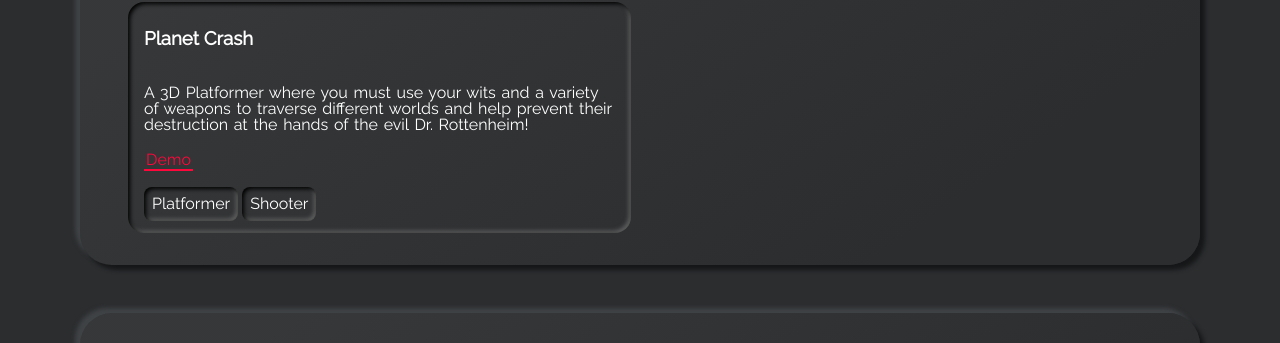
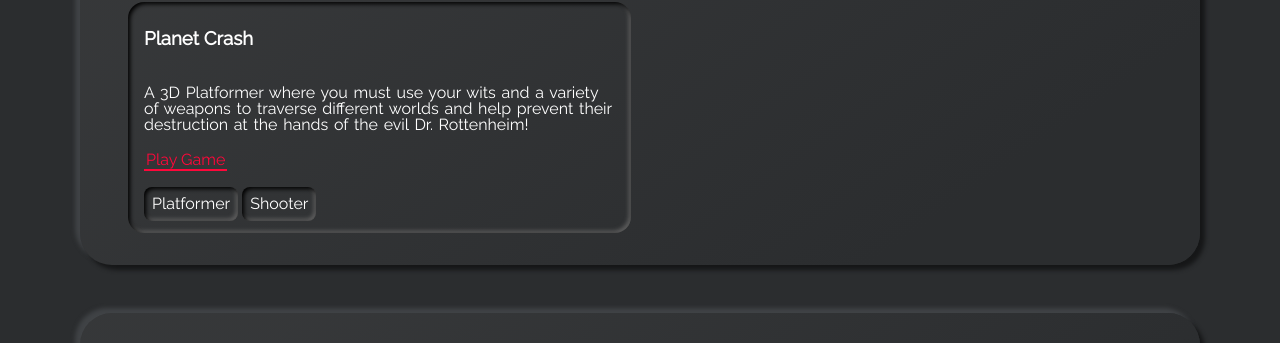
Before and after one commit to Seidmani64/Seidmani64.github.io, a Jekyll site: the page built from index.html, in a window 1280 px wide. Shown: the part 1409-1752 px from the top of the page. Built offline with Jekyll 4.4.1, drawn with Linux system fonts in a browser that asks for light colours.

Commit message:
Changed html demo

```diff
--- a/_includes/section-projects.html
+++ b/_includes/section-projects.html
@@ -9,7 +9,7 @@
         <p class="project-desc">{{project.descr}}</p>
         {% if project.demo %}
           <a class="highlight-link" href="{{project.demo}}" target="_blank" rel="noreferrer">
-            Demo
+            Play Game
           </a>
         {% endif %}
         {% if project.tags %}
```
